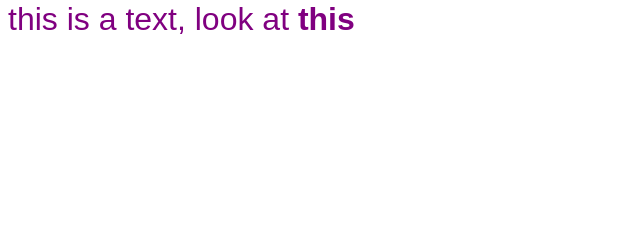
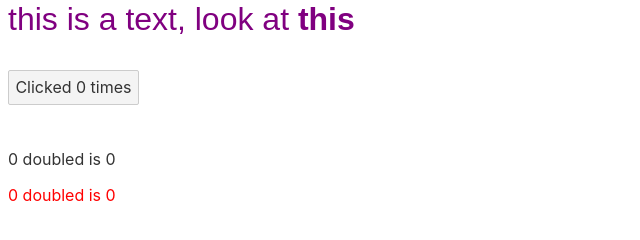
Before and after one commit to mamanipatricia/svelte, a Svelte app: page / in a window 1280 px wide. Shown: the part 546-786 px from the top of the page, without its empty margins (0-640 px from the left). Built offline with nearby package versions, Linux system fonts and the light colour scheme.

Commit message:
reactive declaration

```diff
--- a/src/App.svelte
+++ b/src/App.svelte
@@ -1,5 +1,7 @@
 <script>
   import Nested from "./components/Nested.svelte";
+  import Button from "./components/Button.svelte";
+
   let name = "world!!!!!!";
   let src = "https://catalog.redhat.com/img/svg/logo.svg";
   let text = "this is a text, look at <strong> this </strong>"
@@ -22,3 +24,5 @@
 <p>
   {@html text}
 </p>
+
+<Button />
--- /dev/null
+++ b/src/components/Button.svelte
@@ -0,0 +1,19 @@
+<script>
+  let count = 0;
+  // reactive declaration
+  $: doubled = count * 2;
+
+  function handleClick() {
+    count += 1;
+  }
+</script>
+
+<button on:click={handleClick}>
+  Clicked
+  {count}
+  {count === 1 ? 'time' : 'times'}
+</button>
+<br />
+<br />
+<p>{count} doubled is {doubled}</p>
+<p style="color: red">{count} doubled is {count * 2}</p>
--- a/src/main.js
+++ b/src/main.js
@@ -1,10 +1,11 @@
-import App from './App.svelte';
+import App from "./App.svelte";
 
 const app = new App({
-	target: document.body,
-	props: {
-		name: 'world!!!1'
-	}
+  target: document.body,
+  props: {
+    name: "world!!!1",
+    answer: 42,
+  },
 });
 
 export default app;
```
